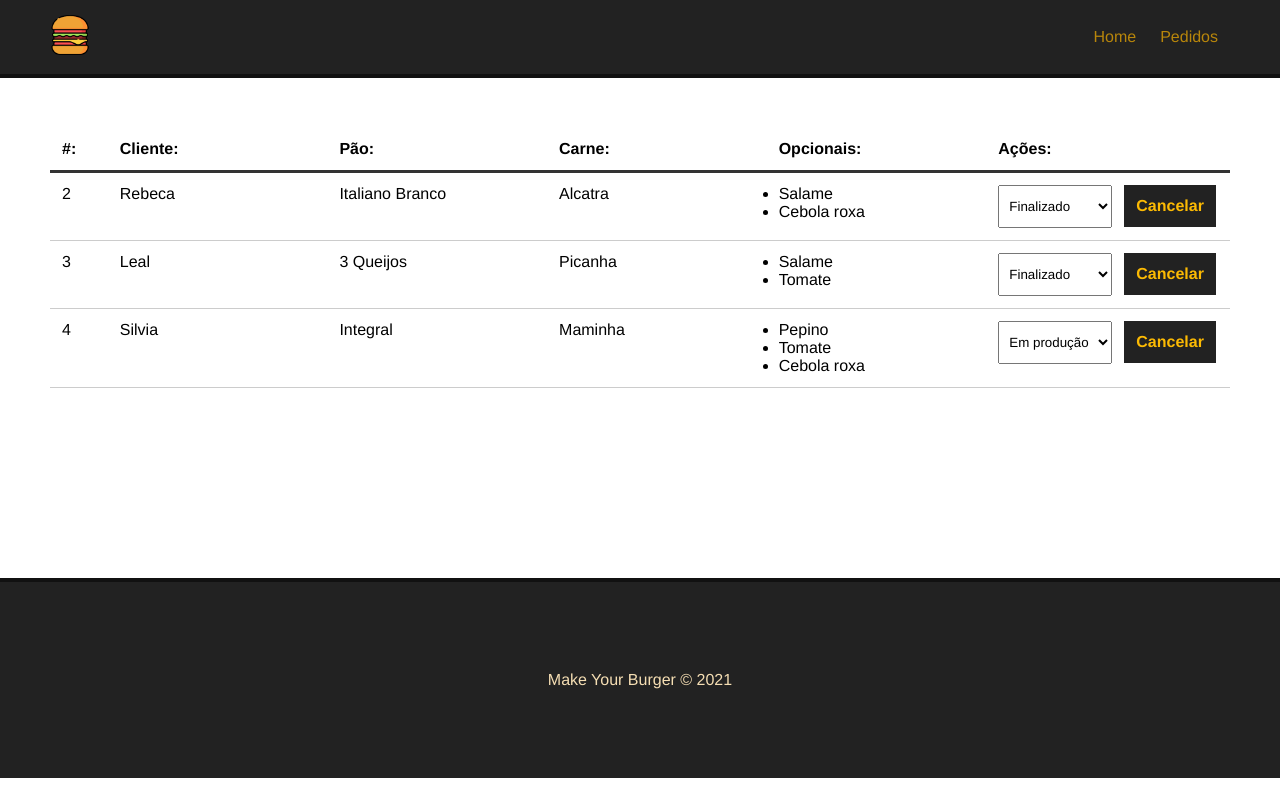
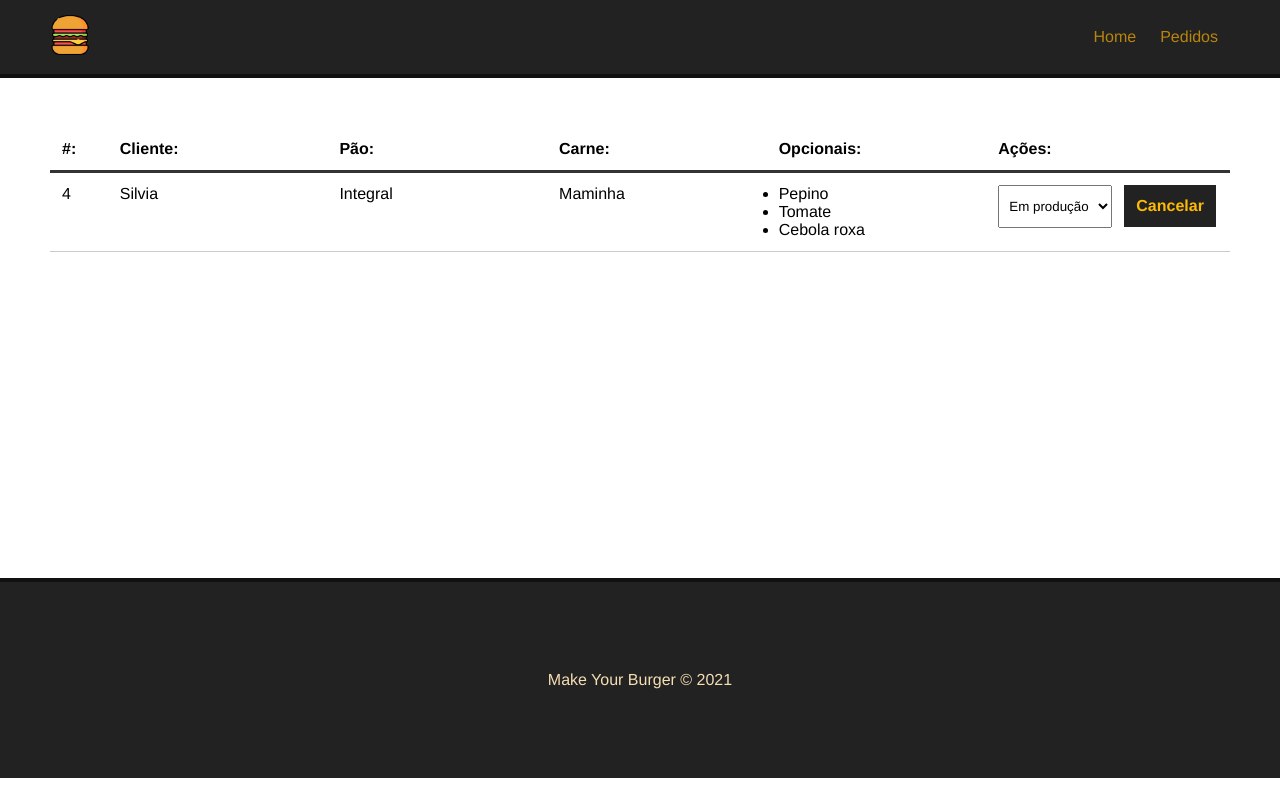
Before and after one commit to lealalves/make-your-burger, a Vue app: page /pedidos in a window 1280 px wide. Built offline with nearby package versions, Linux system fonts and the light colour scheme; data requests are answered from the project's data file.

Commit message:
mensagem de alteração dos pedidos

```diff
--- a/db/db.json
+++ b/db/db.json
@@ -83,28 +83,6 @@
   ],
   "burgers": [
     {
-      "nome": "Rebeca",
-      "carne": "Alcatra",
-      "pao": "Italiano Branco",
-      "opcionais": [
-        "Salame",
-        "Cebola roxa"
-      ],
-      "status": "Finalizado",
-      "id": 2
-    },
-    {
-      "nome": "Leal",
-      "carne": "Picanha",
-      "pao": "3 Queijos",
-      "opcionais": [
-        "Salame",
-        "Tomate"
-      ],
-      "status": "Finalizado",
-      "id": 3
-    },
-    {
       "nome": "Silvia",
       "carne": "Maminha",
       "pao": "Integral",
--- a/src/components/Dashboard.vue
+++ b/src/components/Dashboard.vue
@@ -1,5 +1,6 @@
 <template>
     <div id="burger-table">
+    <Message :msg="msg" v-show="msg"/>
         <div>
             <div id="burger-table-heading">
                 <div class="order-id">#:</div>
@@ -37,12 +38,19 @@
 </template>
 
 <script>
+import Message from "./Message.vue"
+
+
 export default {
     name: "Dashboard",
+    components: {
+        Message
+    },
     data() {
         return {
             burgers: null,
             burgers_id: null,
+            msg: null,
             status: []
         }
     },
@@ -75,6 +83,12 @@ export default {
             })
 
             this.getPedidos()
+
+            // mensagem de delete
+
+            this.msg = `Pedido Nº${id} deletado com sucesso!`
+            setTimeout(() => this.msg = "", 3000)
+
         },
         async updateStatus(id, e){
             const option = e.target.value
@@ -88,8 +102,8 @@ export default {
             })
 
             const res = await req.json()
-
-            console.log(res);
+            this.msg = `Status do pedido Nº${id} foi atualizado para ${res.status}!`
+            setTimeout(() => this.msg = "", 3000)
 
         }
     },
```
